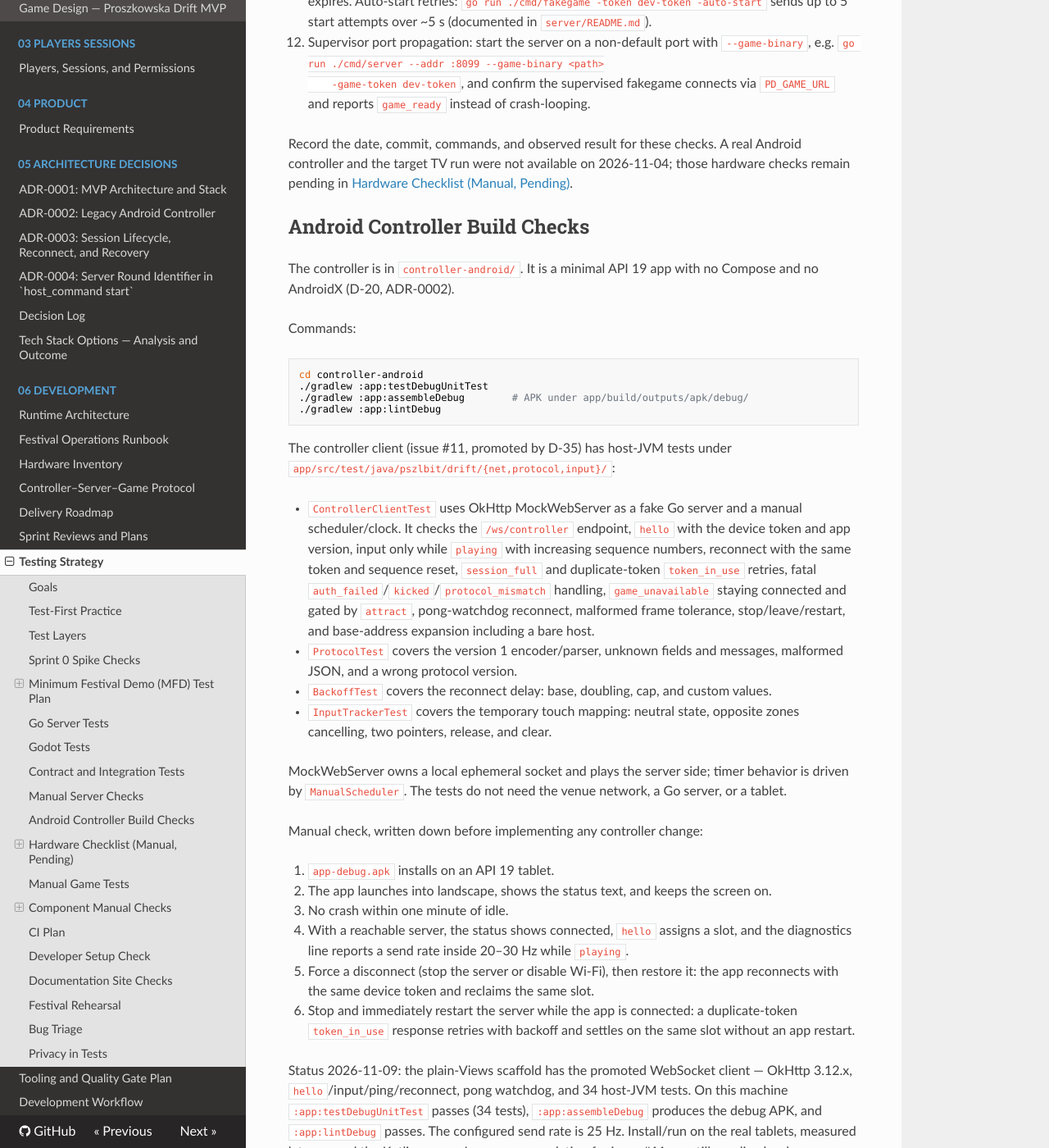
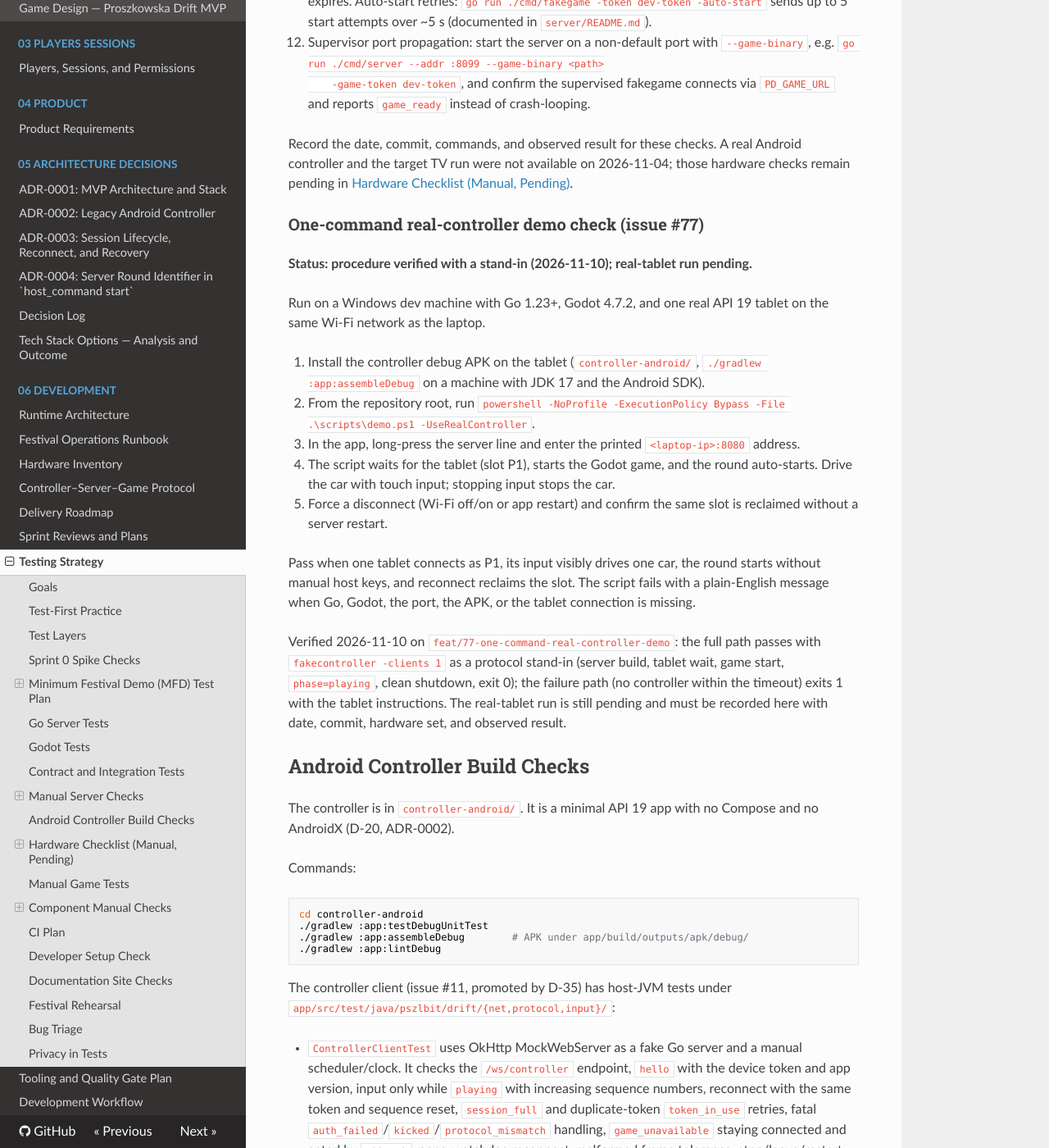
Before and after one commit to PSZLBit/ProszkowskaDrift, an MkDocs documentation site: the page built from documentation/06-development/testing.md, in a window 1280 px wide and 1400 px high, scrolled down 7356 px. Shown: the whole window at 82% size. Built offline with MkDocs 1.6.1, drawn with Linux system fonts in a browser that asks for light colours; nearby versions of some CDN libraries.

Commit message:
feat(ops): run one-command demo with a real tablet controller
Extend scripts/demo.ps1 with -UseRealController: print the laptop LAN address and APK status, wait for one tablet (slot P1), then start the Godot game. DHCP interfaces win over virtual adapters; alternates are printed. Fake-controller default mode is unchanged. Document the command in README and the manual check in testing.md. Issue #77.

```diff
--- a/documentation/06-development/testing.md
+++ b/documentation/06-development/testing.md
@@ -331,6 +331,38 @@ These checks use the S0-04 fake clients. Details and expected output are in
 Record the date, commit, commands, and observed result for these checks. A real
 Android controller and the target TV run were not available on 2026-11-04; those
 hardware checks remain pending in [Hardware Checklist (Manual, Pending)](#hardware-checklist-manual-pending).
+
+### One-command real-controller demo check (issue #77)
+
+**Status: procedure verified with a stand-in (2026-11-10); real-tablet run pending.**
+
+Run on a Windows dev machine with Go 1.23+, Godot 4.7.2, and one real API 19
+tablet on the same Wi-Fi network as the laptop.
+
+1. Install the controller debug APK on the tablet (`controller-android/`,
+   `./gradlew :app:assembleDebug` on a machine with JDK 17 and the Android
+   SDK).
+2. From the repository root, run
+   `powershell -NoProfile -ExecutionPolicy Bypass -File .\scripts\demo.ps1 -UseRealController`.
+3. In the app, long-press the server line and enter the printed
+   `<laptop-ip>:8080` address.
+4. The script waits for the tablet (slot P1), starts the Godot game, and the
+   round auto-starts. Drive the car with touch input; stopping input stops
+   the car.
+5. Force a disconnect (Wi-Fi off/on or app restart) and confirm the same slot
+   is reclaimed without a server restart.
+
+Pass when one tablet connects as P1, its input visibly drives one car, the
+round starts without manual host keys, and reconnect reclaims the slot. The
+script fails with a plain-English message when Go, Godot, the port, the APK,
+or the tablet connection is missing.
+
+Verified 2026-11-10 on `feat/77-one-command-real-controller-demo`: the full
+path passes with `fakecontroller -clients 1` as a protocol stand-in (server
+build, tablet wait, game start, `phase=playing`, clean shutdown, exit 0);
+the failure path (no controller within the timeout) exits 1 with the
+tablet instructions. The real-tablet run is still pending and must be
+recorded here with date, commit, hardware set, and observed result.
 
 ## Android Controller Build Checks
 
```
Also changed, not shown: README.md (+21 -1 lines), 1 other file.
